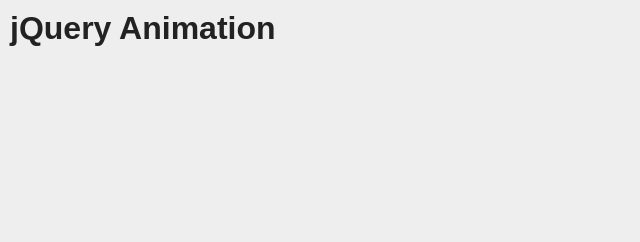
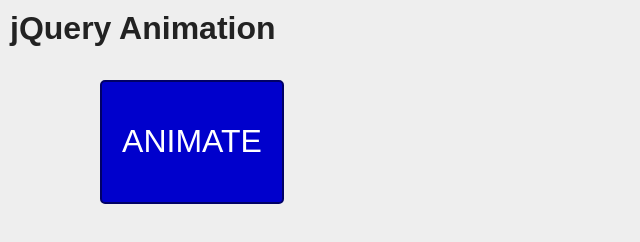
Before and after one commit to Jasi-W/WF-jQuery-DAY03-Jasmine-Markus_M, a plain HTML site: page Markus/animation_exercise.html in a window 1280 px wide. Shown: the whole page, without its empty margins (0-640 px from the left). Drawn offline with nearby package versions, Linux system fonts and the light colour scheme.

Commit message:
finished basic 1

```diff
--- a/Markus/animation_exercise.html
+++ b/Markus/animation_exercise.html
@@ -32,6 +32,7 @@
         background-color: #00c;
         border: 2px solid #006;
         border-radius: 5px;
+        display:  none;
     }
     </style>
 </head>
@@ -40,10 +41,10 @@
     <h1>jQuery Animation</h1>
     <div id="animate">ANIMATE</div>
     <script>
-    var a = $("#animate");
-    a.hide(5000);
-    $.fx.speeds["very-slow"] = 5000;
-    a.show("very-slow");
+
+ $(document).ready(function(){
+                   $('#animate').show(4000).delay(5000).fadeOut(5000);
+           })
     </script>
 </body>
 
```
